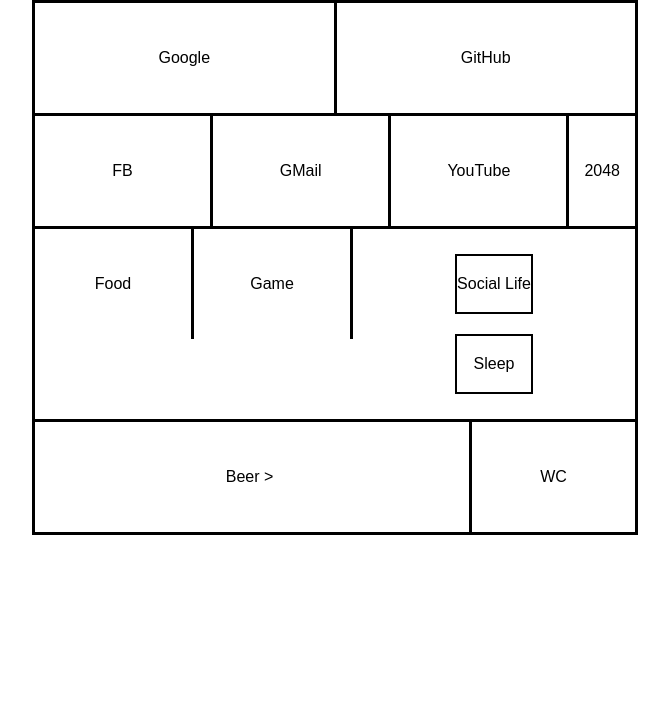
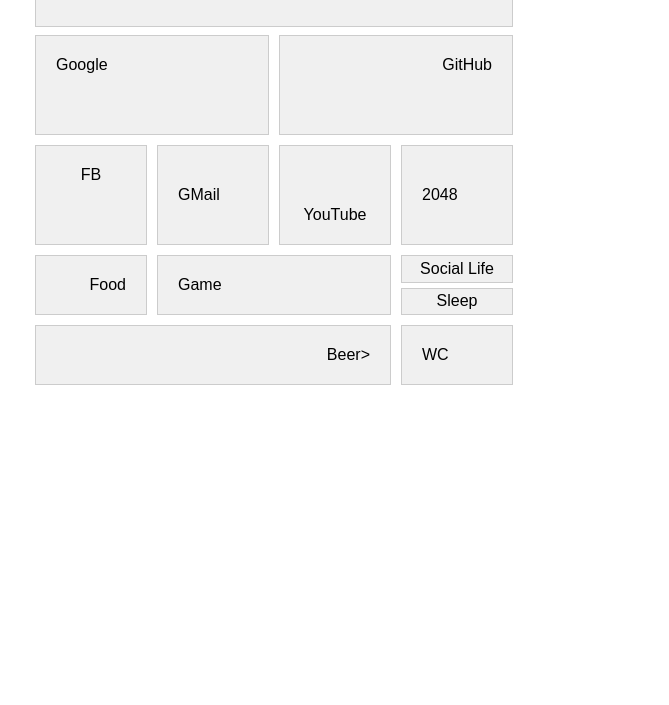
Before and after one commit to nguyenbanhducA1K51/Antra-phase2, a plain HTML site: page HTML5/Problem4/index.html in a window 1280 px wide. Shown: the part 95-800 px from the top of the page, without its empty margins (305-974 px from the left). Drawn offline with Linux system fonts and the light colour scheme.

Commit message:
update title

```diff
--- a/HTML5/Problem4/index.html
+++ b/HTML5/Problem4/index.html
@@ -1,159 +1,239 @@
 <!DOCTYPE html>
 <html>
 <head>
-  <title>Antra LIFE</title>
+  <title>Antra Life</title>
   <style>
     body {
       font-family: Arial, sans-serif;
       margin: 0;
-      padding: 20px;
     }
 
-    .container {
-      width: 600px;
-      border: 3px solid black;
-      margin: 0 auto;
+ .container {
+
+     max-width: 600px;
+     margin: 0 auto;
+     padding: 20px;
+ }
+    .areas-grid {
+      display: grid;
+      grid-template-columns: repeat(5, 1fr);
+      grid-template-rows: 100px 100px 100px;
+      gap: 10px;
+      grid-template-areas:
+        "title title title title "
+        "google google github github"
+        "fb gmail youtube cell-2048"
+        "food game game social-life-and-sleep"
+        "beer beer beer wc";
+
+        margin-bottom: 40px;
     }
 
-    .header {
+    .google { grid-area: google; }
+    .github { grid-area: github; }
+    .fb { grid-area: fb; }
+    .gmail { grid-area: gmail; }
+    .youtube { grid-area: youtube; }
+    .food { grid-area: food; }
+    .game { grid-area: game; }
+    .social-life-and-sleep { grid-area: social-life-and-sleep; }
+    .beer { grid-area: beer; }
+    .wc { grid-area: wc; }
+
+
+    .title-area {
+      grid-area: title;
       border-bottom: 3px solid black;
-      padding: 15px;
-      text-align: center;
+      display: flex;
+      justify-content: center;
+      align-items: center;
     }
 
-    .header h1 {
+    .title-area h1 {
       margin: 0;
+      padding: 15px;
       font-size: 36px;
     }
 
-    .row {
+    .grid-item {
+      border-right: 3px solid black;
+      border-bottom: 3px solid black;
       display: flex;
-      border-bottom: 3px solid black;
+      justify-content: center;
+      align-items: center;
     }
 
-    .row:last-child {
+    .grid-item:nth-child(4n) {
+      border-right: none;
+    }
+
+    .grid-item:nth-child(n+13) {
       border-bottom: none;
     }
 
-    .cell {
-      padding: 15px;
-      border-right: 3px solid black;
+    .title { grid-area: title; }
+    .google { grid-area: google; }
+    .github { grid-area: github; }
+    .fb { grid-area: fb; }
+    .gmail { grid-area: gmail; }
+    .youtube { grid-area: youtube; }
+    .special {
+      grid-area: special;
+      padding: 0;
+      display: grid;
+      grid-template-rows: 1fr 1fr;
+    }
+    .cell-2048 { grid-area: cell-2048; }
+    .social, .sleep {
       display: flex;
+      justify-content: center;
       align-items: center;
-      justify-content: center;
+      border: 2px solid black;
     }
 
-    .cell:last-child {
-      border-right: none;
+    .food { grid-area: food; }
+    .game { grid-area: game; }
+    .beer {
+      grid-area: beer;
+      justify-content: flex-end;
+    }
+    .wc { grid-area: wc; }
+
+    .demo-item {
+      background-color: #f0f0f0;
+      border: 1px solid #ccc;
+      display: flex;
+      justify-content: center;
+      align-items: center;
+      height: 100%;
+    }
+     .github-item {
+      background-color: #f0f0f0;
+      padding: 20px;
+      border: 1px solid #ccc;
+      display: flex;
+      justify-content: end;
+      align-items: start;
     }
 
-    .google-github {
-      flex: 1;
-      height: 80px;
+    .google-item {
+      background-color: #f0f0f0;
+      padding: 20px;
+      border: 1px solid #ccc;
+      display: flex;
+      justify-content: start;
+      align-items: start;
+    }
+    .facebook-item {
+      background-color: #f0f0f0;
+      padding: 20px;
+      border: 1px solid #ccc;
+      display: flex;
+      justify-content: center;
+      align-items: start;
     }
 
-    .fb {
-      width: 25%;
-      height: 80px;
+    .gmail-item {
+      background-color: #f0f0f0;
+      padding: 20px;
+      border: 1px solid #ccc;
+      display: flex;
+      justify-content: start;
+      align-items: center;
     }
-
-    .gmail {
-      width: 25%;
-      height: 80px;
+     .youtube-item {
+      background-color: #f0f0f0;
+      padding: 20px;
+      border: 1px solid #ccc;
+      display: flex;
+      justify-content: center;
+      align-items: end;
     }
-
-    .youtube {
-      width: 25%;
-      height: 80px;
+       .item-2048 {
+      background-color: #f0f0f0;
+      padding: 20px;
+      border: 1px solid #ccc;
+      display: flex;
+      justify-content: start;
+      align-items: center;
     }
-
-    /* .2048 {
-      width: 25%;
-      height: 80px;
-    } */
-
-    .food {
-      width: 25%;
-      height: 80px;
+     .food-item {
+      background-color: #f0f0f0;
+      padding: 20px;
+      border: 1px solid #ccc;
+      display: flex;
+      justify-content: end;
+      align-items: end;
     }
-
-    .game {
-      width: 25%;
-      height: 80px;
+     .game-item {
+      background-color: #f0f0f0;
+      padding: 20px;
+      border: 1px solid #ccc;
+      display: flex;
+      justify-content: start;
+      align-items: end;
     }
-
-    .right-section {
-      width: 50%;
-      height: 160px;
+      .beer-item {
+      background-color: #f0f0f0;
+      padding: 20px;
+      border: 1px solid #ccc;
+      display: flex;
+      justify-content: end;
+      align-items: center;
+    }
+      .wc-item {
+      background-color: #f0f0f0;
+      padding: 20px;
+      border: 1px solid #ccc;
+      display: flex;
+      justify-content: start;
+      align-items: center;
+    }
+    .social-life-and-sleep-group{
       display: flex;
       flex-direction: column;
+      gap: 5px;
     }
+    .social-life-and-sleep-group>*{
 
-    .social-sleep {
-      height: 160px;
-      display: flex;
-      flex-direction: column;
-    }
-
-    .inner-cell {
-      border: 2px solid black;
-      margin: 10px;
-      flex: 1;
-      display: flex;
-      align-items: center;
-      justify-content: center;
-    }
-
-    .beer {
-      width: 75%;
-      height: 80px;
-      text-align: right;
-      padding-right: 20px;
-    }
-
-    .wc {
-      width: 25%;
-      height: 80px;
+      margin:0;
     }
   </style>
 </head>
 <body>
-  <div class="container">
-    <div class="header">
-      <h1>Antra LIFE</h1>
+
+    <div class="container">
+
+
+  <div class="areas-grid">
+    <div class="demo-item title">
+        <span>Antra LIFE</span>
     </div>
+    <div class="google-item google">
+        <div>
+            Google
+        </div>
+    </div>
+    <div class="github-item github">
 
-    <!--  Google | GitHub -->
-    <div class="row">
-      <div class="cell google-github">Google</div>
-      <div class="cell google-github">GitHub</div>
+        GitHub</div>
+    <div class="facebook-item fb">FB</div>
+    <div class="gmail-item gmail">GMail</div>
+    <div class="youtube-item youtube">YouTube</div>
+    <div class="item-2048 cell-2048">
+        2048
     </div>
+    <div class="social-life-and-sleep-group social-life-and-sleep">
+      <div class="demo-item social">Social Life</div>
+      <div class="demo-item sleep">Sleep</div>
+    </div>
+    <div class="food-item food">Food</div>
+    <div class="game-item game">Game</div>
+    <div class="beer-item beer">Beer></div>
+    <div class="wc-item wc">WC</div>
 
-    <!--  FB | Gmail | YouTube | 2048 -->
-    <div class="row">
-      <div class="cell fb">FB</div>
-      <div class="cell gmail">GMail</div>
-      <div class="cell youtube">YouTube</div>
-      <div class="cell 2048">2048</div>
-    </div>
+  </div>
+   </div>
 
-    <!--  Food | Game | Social Life & Sleep -->
-    <div class="row">
-      <div class="cell food">Food</div>
-      <div class="cell game">Game</div>
-      <div class="cell right-section">
-        <div class="social-sleep">
-          <div class="inner-cell">Social Life</div>
-          <div class="inner-cell">Sleep</div>
-        </div>
-      </div>
-    </div>
-
-    <!--  Beer > | WC -->
-    <div class="row">
-      <div class="cell beer">Beer &gt;</div>
-      <div class="cell wc">WC</div>
-    </div>
-  </div>
 </body>
 </html>
```
Also changed, not shown: HTML5/Problem4/grid.html (deleted, +0 -239 lines).
